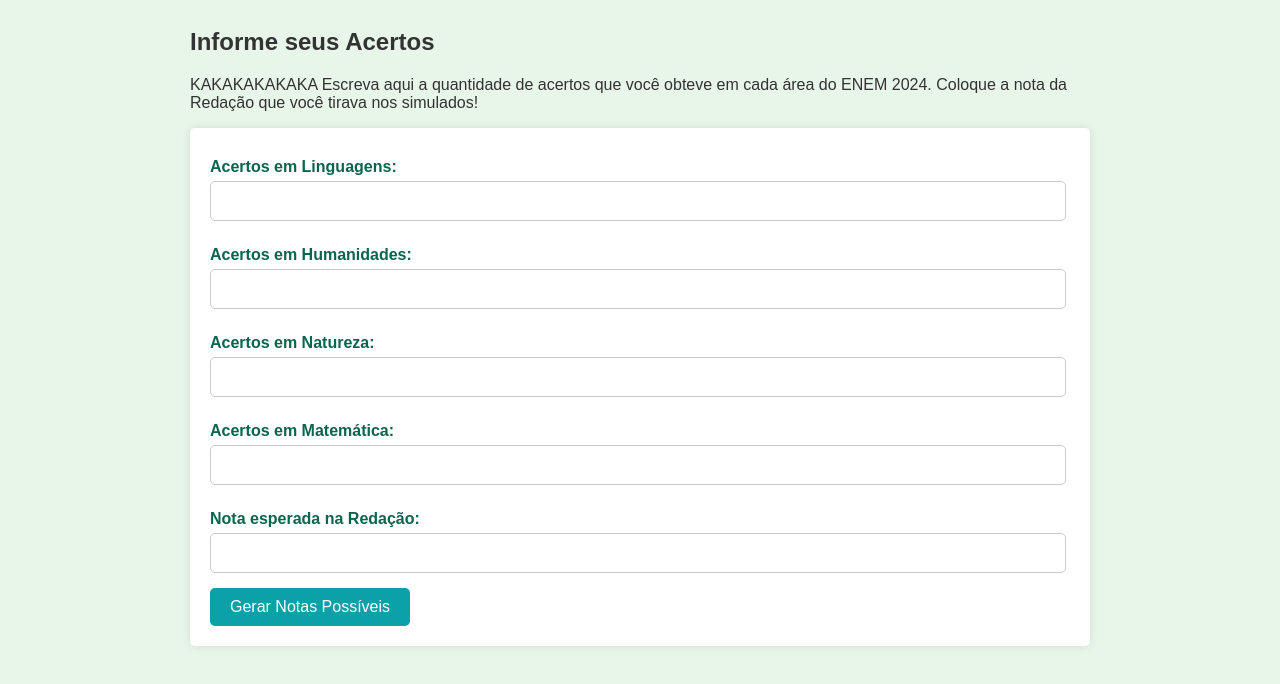
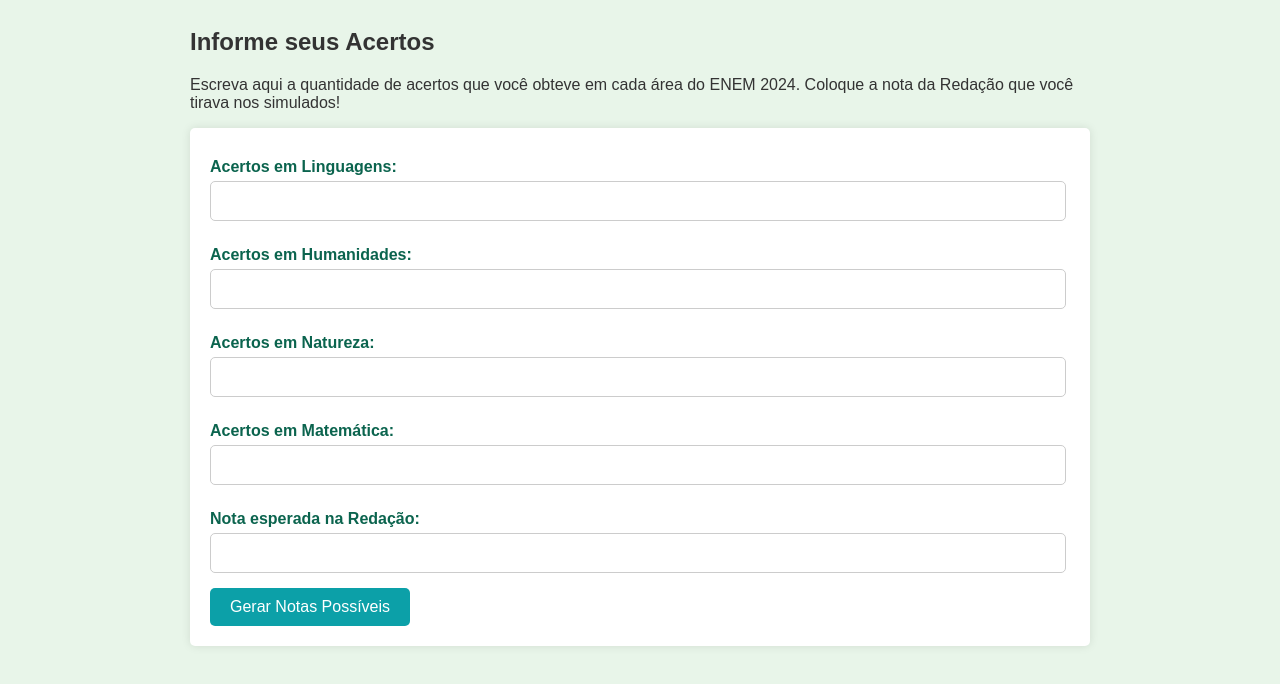
Before and after one commit to gustavocunha1993/SISU_Virtualcode, a plain HTML site: page index.html in a window 1280 px wide. Shown: the part 232-916 px from the top of the page. Drawn offline with Linux system fonts and the light colour scheme.

Commit message:
Alterei a mensagem teste 2

```diff
--- a/index.html
+++ b/index.html
@@ -17,7 +17,7 @@
         <section id="acertos-section"> <!--Area da quantidade de acertos em cada área-->
             <h2>Informe seus Acertos</h2>
             <p>
-                KAKAKAKAKAKA Escreva aqui a quantidade de acertos que você obteve em cada área do ENEM 2024.
+                Escreva aqui a quantidade de acertos que você obteve em cada área do ENEM 2024.
                 Coloque a nota da Redação que você tirava nos simulados!
             </p>
             <form id="acertos-form" onsubmit="return false;">
```
